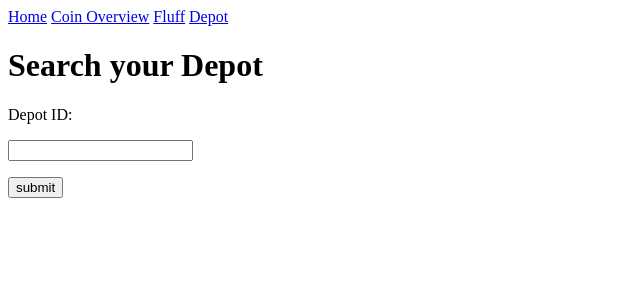
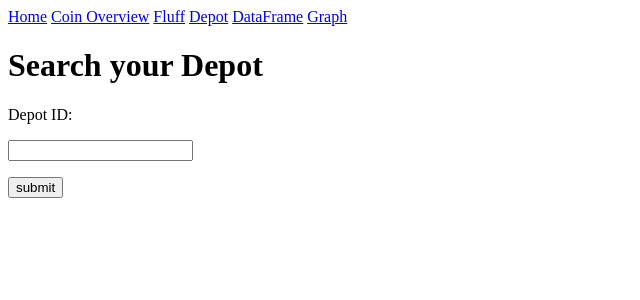
Before and after one commit to raschnick/sp_group_work, a Flask app: page /depot/search in a window 1280 px wide. Shown: the top 300 px of the page, without its empty margins (0-640 px from the left). Run offline with Flask 2, Linux system fonts and the light colour scheme.

Commit message:
add graph and df example to navigation

```diff
--- a/templates/navigation.html
+++ b/templates/navigation.html
@@ -4,5 +4,7 @@
     <a href="/overview">Coin Overview</a>
     <a href="/fluff">Fluff</a>
     <a href="/depot">Depot</a>
+    <a href="/spotify">DataFrame</a>
+    <a href="/graph">Graph</a>
   </nav>
 </header>
```
